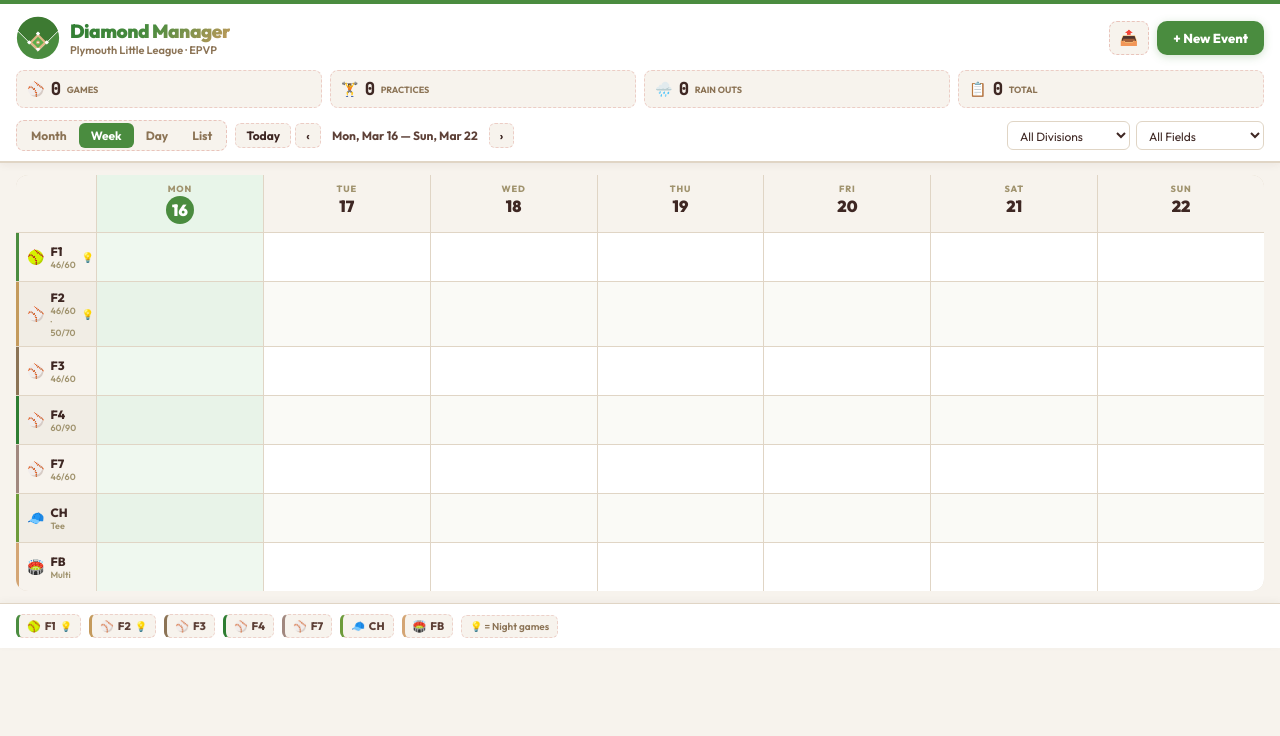
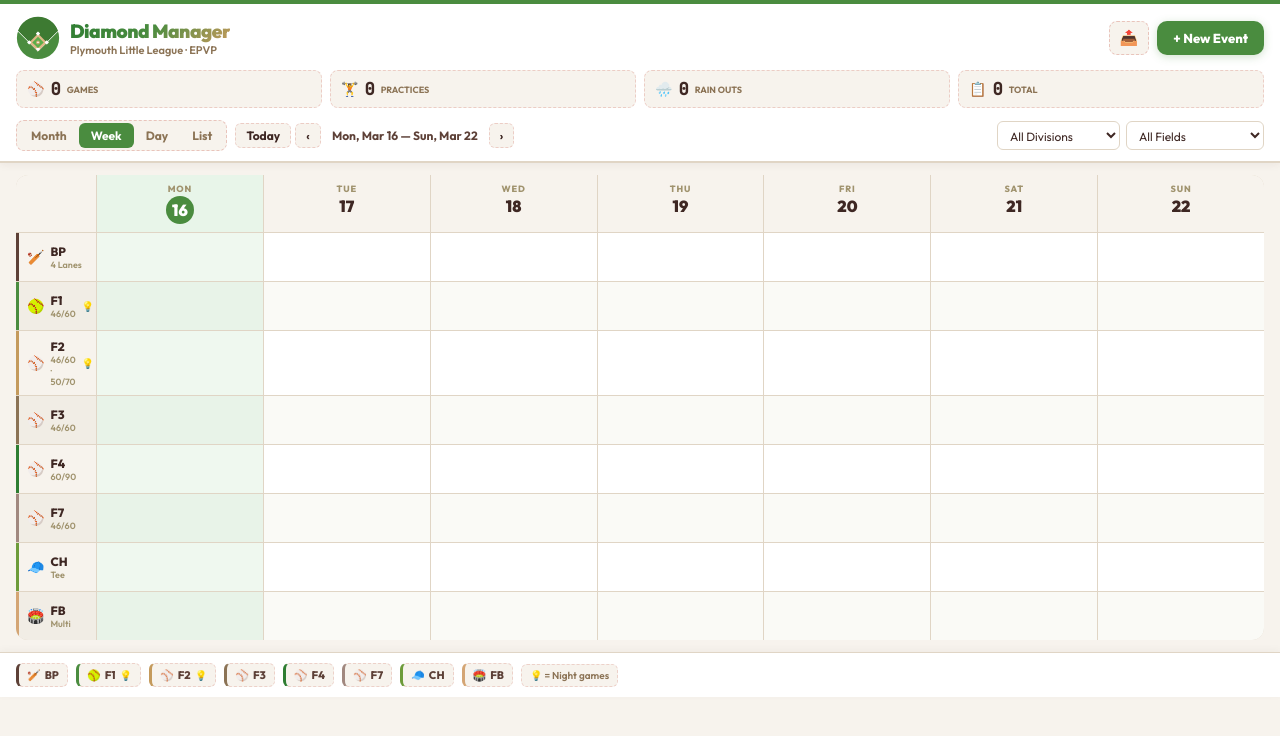
Before and after one commit to SuburdanDad/diamond-manager, a React (Vite) app: page / in a window 1280 px wide. Shown: the top 736 px of the page. Built offline with nearby package versions, Linux system fonts and the light colour scheme.

Commit message:
Add Batting Pavilion

```diff
--- a/src/DiamondManager.jsx
+++ b/src/DiamondManager.jsx
@@ -9,13 +9,14 @@ import React, { useState, useEffect, useCallback, useMemo } from "react";
 // ── League Data ─────────────────────────────────────────────────────────────
 
 const FIELDS = [
-  { id: "f1",       name: "Field 1",        short: "F1", size: "46/60",       lights: true,  emoji: "🥎" },
-  { id: "f2",       name: "Field 2",        short: "F2", size: "46/60 · 50/70", lights: true, emoji: "⚾" },
-  { id: "f3",       name: "Field 3",        short: "F3", size: "46/60",       lights: false, emoji: "⚾" },
-  { id: "f4",       name: "Field 4",        short: "F4", size: "60/90",       lights: false, emoji: "⚾" },
-  { id: "f7",       name: "Field 7",        short: "F7", size: "46/60",       lights: false, emoji: "⚾" },
-  { id: "church",   name: "Church Field",   short: "CH", size: "Tee",        lights: false, emoji: "🧢" },
-  { id: "football", name: "Football Field", short: "FB", size: "Multi",      lights: false, emoji: "🏟️" },
+  { id: "pavilion", name: "Batting Pavilion", short: "BP", size: "4 Lanes",    lights: false, emoji: "🏏" },
+  { id: "f1",       name: "Field 1",          short: "F1", size: "46/60",      lights: true,  emoji: "🥎" },
+  { id: "f2",       name: "Field 2",          short: "F2", size: "46/60 · 50/70", lights: true, emoji: "⚾" },
+  { id: "f3",       name: "Field 3",          short: "F3", size: "46/60",      lights: false, emoji: "⚾" },
+  { id: "f4",       name: "Field 4",          short: "F4", size: "60/90",      lights: false, emoji: "⚾" },
+  { id: "f7",       name: "Field 7",          short: "F7", size: "46/60",      lights: false, emoji: "⚾" },
+  { id: "church",   name: "Church Field",     short: "CH", size: "Tee",        lights: false, emoji: "🧢" },
+  { id: "football", name: "Football Field",   short: "FB", size: "Multi",      lights: false, emoji: "🏟️" },
 ];
 
 const DIVISIONS = [
@@ -42,7 +43,7 @@ const EVENT_TYPES = [
 ];
 
 // Baseball-themed row accent colours: grass, dirt, chalk, clay, outfield…
-const FIELD_STRIPE = ["#4A8C3F", "#C49A5C", "#8B7355", "#2E7D32", "#A1887F", "#6D9B3A", "#D4A574"];
+const FIELD_STRIPE = ["#5D4037", "#4A8C3F", "#C49A5C", "#8B7355", "#2E7D32", "#A1887F", "#6D9B3A", "#D4A574"];
 
 // ── Derived constants ───────────────────────────────────────────────────────
 
```
